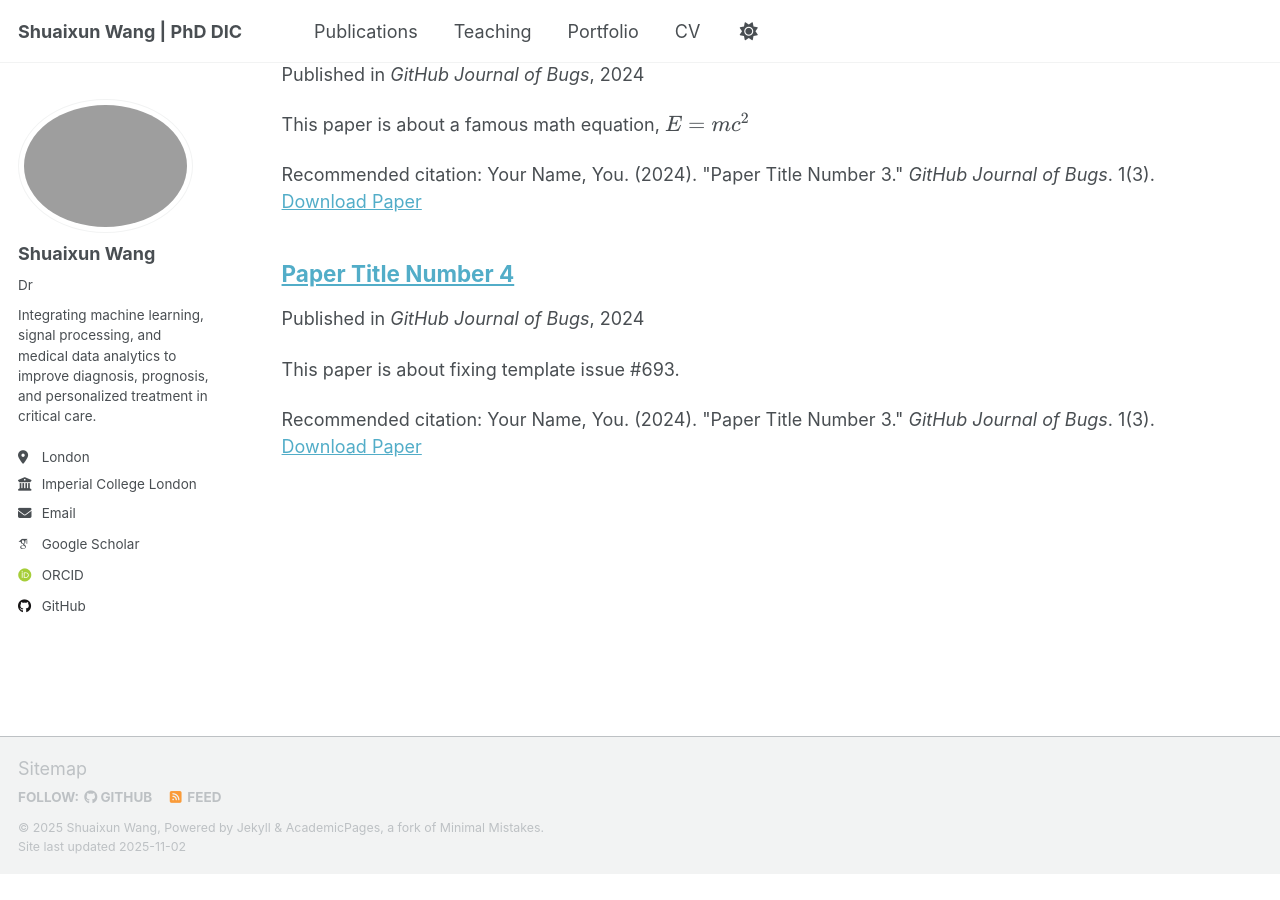
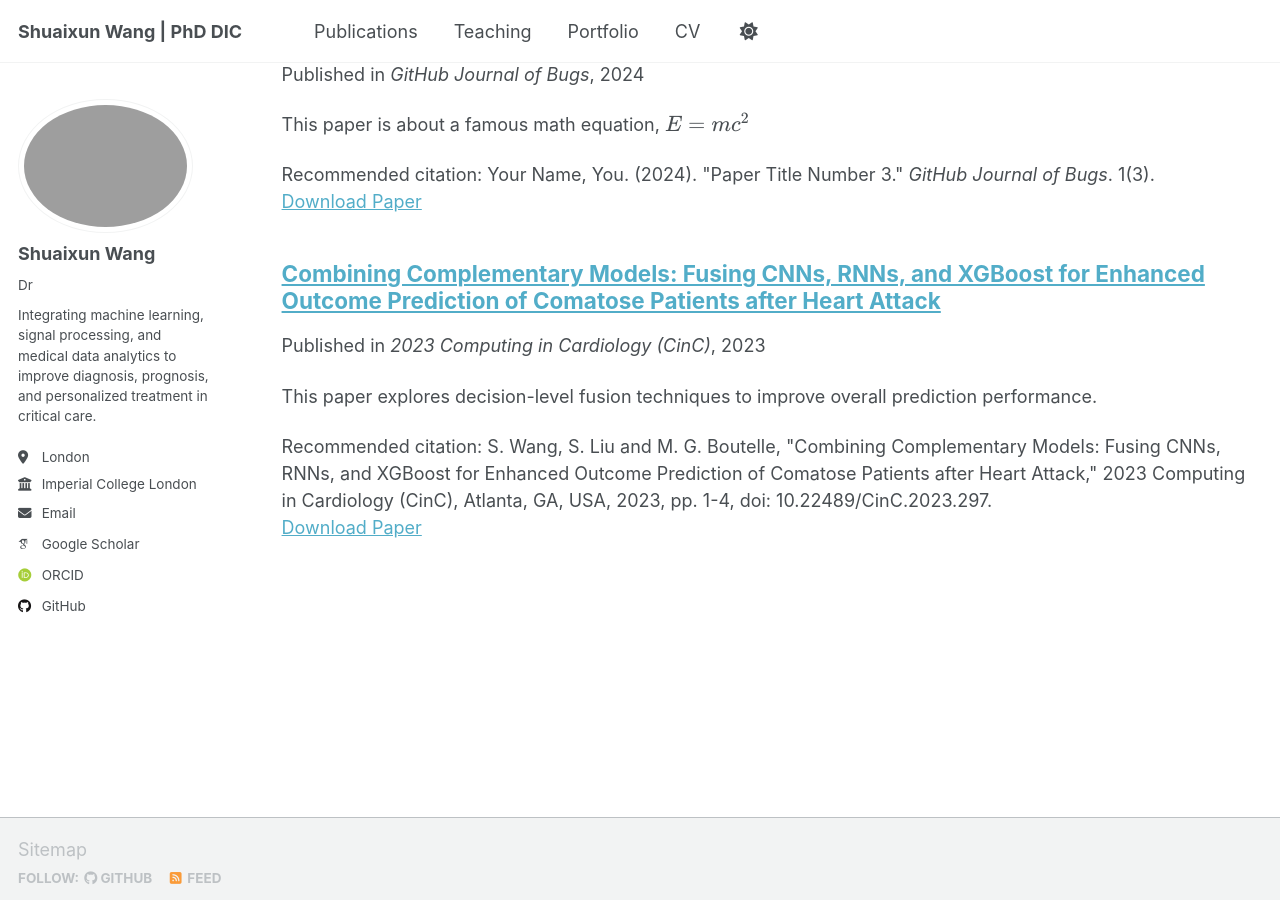
Before and after one commit to shuaixunw/shuaixunw.github.io, a Jekyll site: the page built from _pages/publications.html, in a window 1280 px wide and 900 px high, scrolled down 1116 px. Built offline with Jekyll 4.4.1, drawn with Linux system fonts in a browser that asks for light colours; some web fonts are replaced; a script that is not in the unit is left out; before the commit the page ends 1990 px from its top, so only the background shows below that.

Commit message:
Update publication details for paper number 4

```diff
--- a/_publications/2024-02-17-paper-title-number-4.md
+++ b/_publications/2024-02-17-paper-title-number-4.md
@@ -1,13 +1,13 @@
 ---
-title: "Paper Title Number 4"
+title: "Combining Complementary Models: Fusing CNNs, RNNs, and XGBoost for Enhanced Outcome Prediction of Comatose Patients after Heart Attack"
 collection: publications
 category: conferences
-permalink: /publication/2024-02-17-paper-title-number-4
-excerpt: 'This paper is about fixing template issue #693.'
-date: 2024-02-17
-venue: 'GitHub Journal of Bugs'
-paperurl: 'https://academicpages.github.io/files/paper3.pdf'
-citation: 'Your Name, You. (2024). &quot;Paper Title Number 3.&quot; <i>GitHub Journal of Bugs</i>. 1(3).'
+permalink: /publication/2023-10-01-paper-title-number-4
+excerpt: 'This paper explores decision-level fusion techniques to improve overall prediction performance.'
+date: 2023-10-01
+venue: '2023 Computing in Cardiology (CinC)'
+paperurl: ''
+citation: 'S. Wang, S. Liu and M. G. Boutelle, "Combining Complementary Models: Fusing CNNs, RNNs, and XGBoost for Enhanced Outcome Prediction of Comatose Patients after Heart Attack," 2023 Computing in Cardiology (CinC), Atlanta, GA, USA, 2023, pp. 1-4, doi: 10.22489/CinC.2023.297.'
 ---
 
 The contents above will be part of a list of publications, if the user clicks the link for the publication than the contents of section will be rendered as a full page, allowing you to provide more information about the paper for the reader. When publications are displayed as a single page, the contents of the above "citation" field will automatically be included below this section in a smaller font.
```
